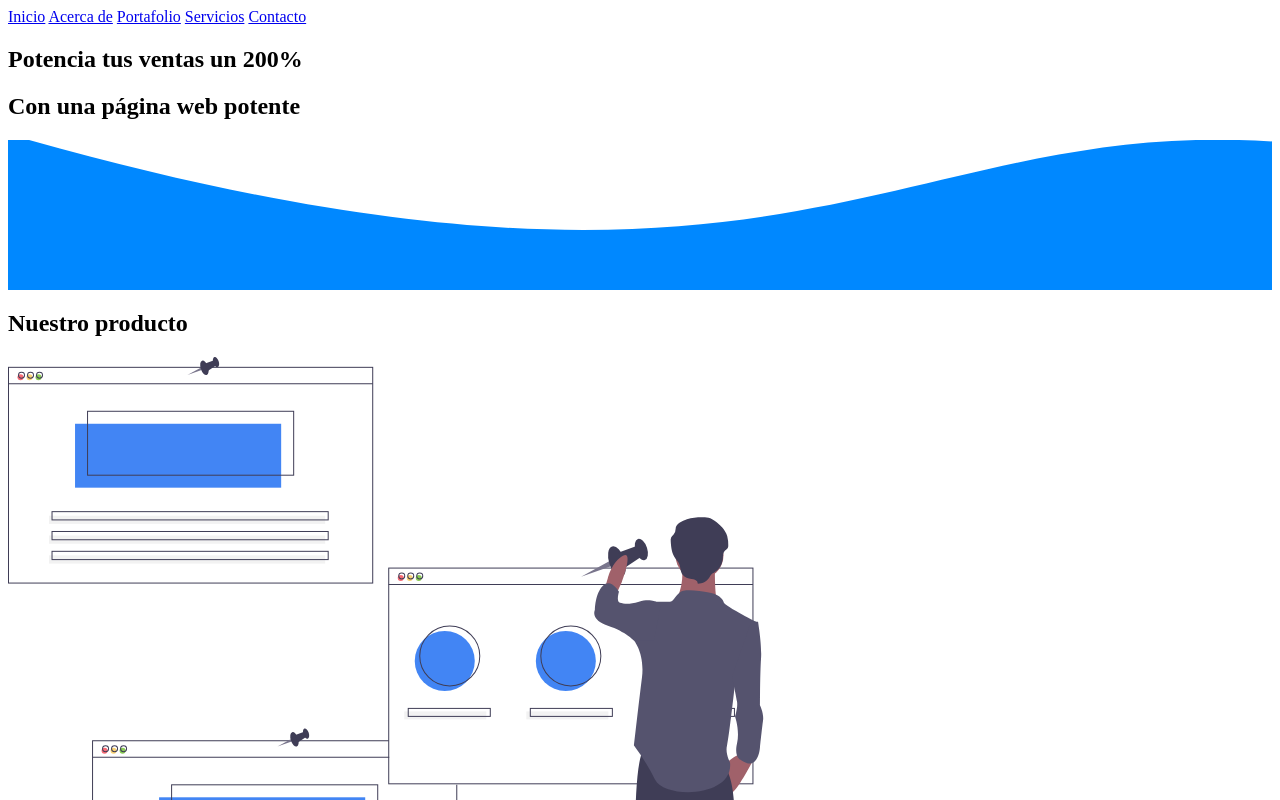
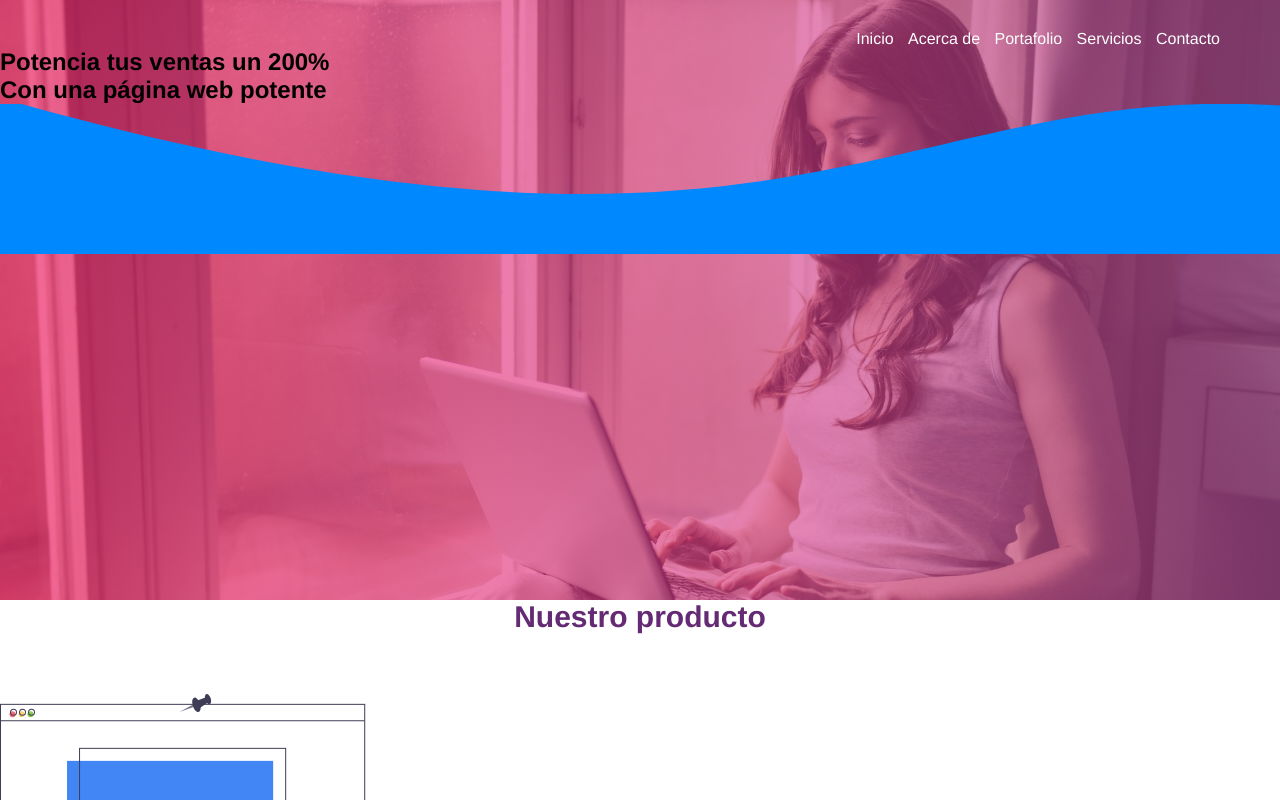
Before and after one commit to HecttorRamos/Pagina_Web, a plain HTML site: page index.html in a window 1280 px wide. Shown: the top 800 px of the page. Drawn offline with Linux system fonts and the light colour scheme.

Commit message:
css primera vuelta

```diff
--- a/css/estilos.css
+++ b/css/estilos.css
@@ -0,0 +1,47 @@
+*{
+    margin: 0;
+    padding: 0;
+    box-sizing: border-box;
+}
+body{
+    font-family: 'Franklin Gothic Medium', 'Arial Narrow', Arial, sans-serif;
+}
+.contenedor{
+    padding: 60px 0;
+    width: 90%;
+    max-width: 1000px;
+    margin: auto;
+    overflow: hidden;
+}
+.titulo{
+    color: #642a73;
+    font-size: 30px;
+    text-align: center;
+    margin-bottom: 60px;
+}
+
+/*Header*/
+
+header{
+    width: 100%;
+    height: 600px;
+    background: #bc4e9c;
+    background: -webkit-linear-gradient(to right, hsla(340, 95%, 50%, 0.589), #bc4e9d9d), url(../img/portada.jpg);
+    background: linear-gradient(to right, hsla(340, 95%, 50%, 0.589), #bc4e9d9d), url(../img/portada.jpg);
+    background-size: cover;
+    background-attachment: fixed;
+    position: relative;
+}
+nav{
+    text-align: right;
+    padding: 30px 50px 0 0;
+}
+nav > a{
+    color: white;
+    font-weight: 300;
+    text-decoration: none;
+    margin-right: 10px;
+}
+nav > a:hover{
+    text-decoration: underline;
+}
--- a/index.html
+++ b/index.html
@@ -4,8 +4,8 @@
     <meta charset="UTF-8">
     <meta name="viewport" content="width=device-width, initial-scale=1.0">
     <title>Pagina Web</title>
-    <link rel="stulesheet" href="css/estilos.css">
     <link rel="shortcut icon" href="img/fondoFinal.jpg">
+    <link rel="stylesheet" href="css/estilos.css">
 </head>
 <body>
     <header>
```
